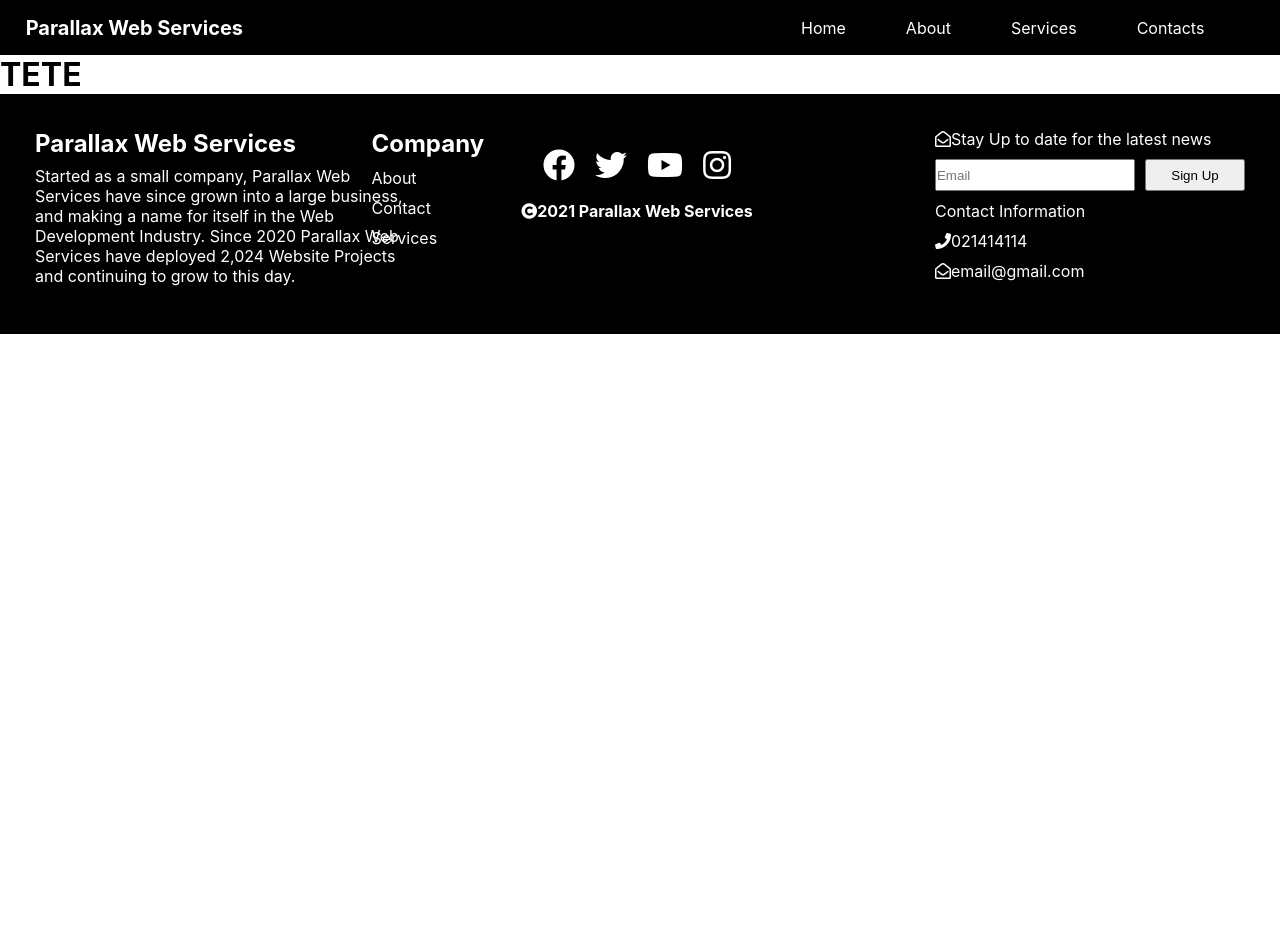
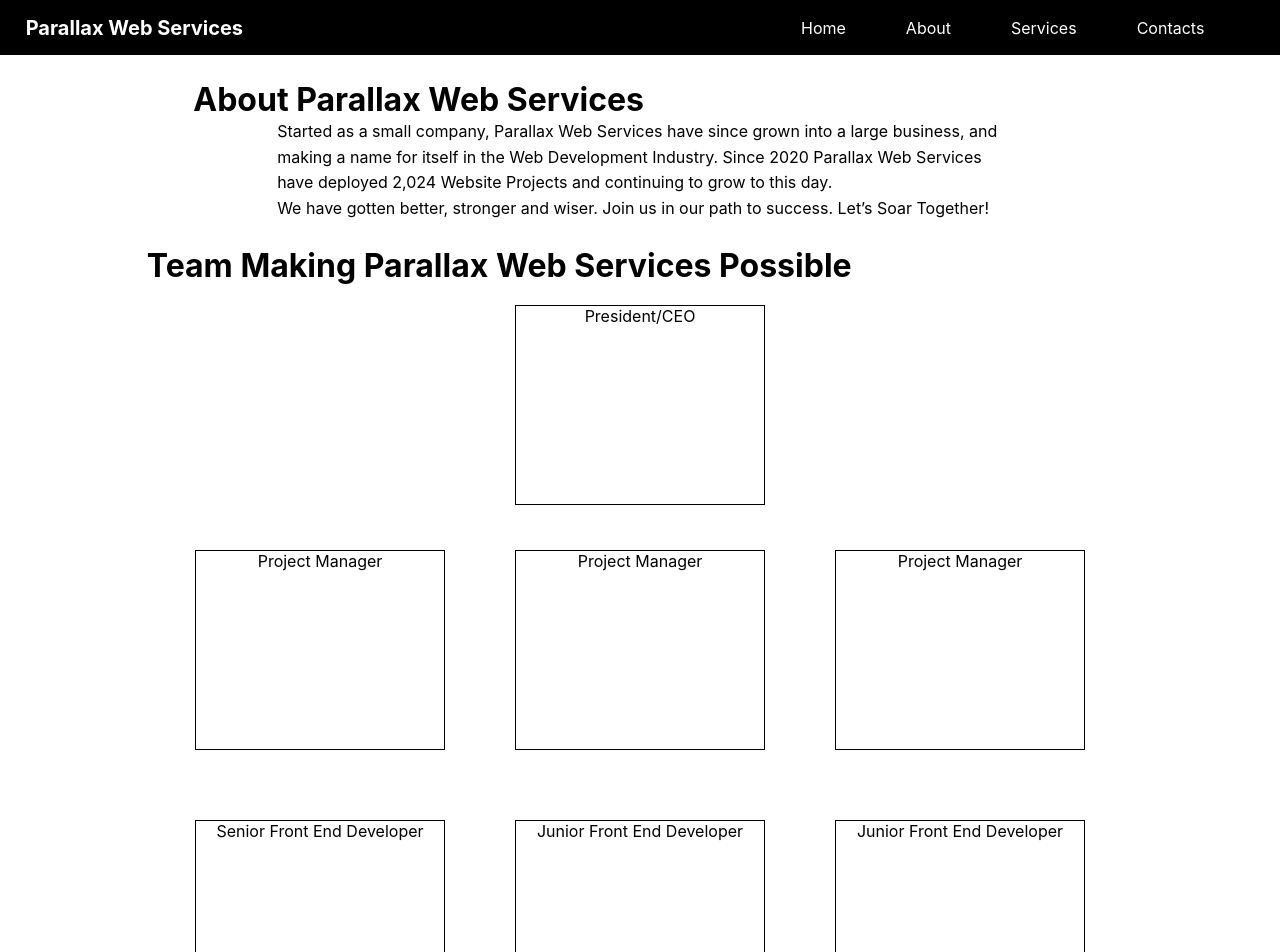
Before and after one commit to lowe25/Company-website, a React (Create React App) app: page /about in a window 1280 px wide. Shown: the top 952 px of the page. Before the commit the page ends 800 px from the top, so only its background shows below. Built offline with nearby package versions, Linux system fonts and the light colour scheme.

Commit message:
About design done

```diff
--- a/src/pages/About.js
+++ b/src/pages/About.js
@@ -1,7 +1,90 @@
-function About(){
-    return(
-        <h1>TETE</h1>
-    )
+function About() {
+  return (
+    <div>
+      <div className="about-container">
+        <div className="comp-about">
+          <h1>About Parallax Web Services</h1>
+          <div className="betlog">
+            <p>
+              Started as a small company, Parallax Web Services have since grown
+              into a large business, and making a name for itself in the Web
+              Development Industry. Since 2020 Parallax Web Services have
+              deployed 2,024 Website Projects and continuing to grow to this
+              day.{" "}
+            </p>
+            <p>
+              We have gotten better, stronger and wiser. Join us in our path to
+              success. Let’s Soar Together!
+            </p>
+          </div>
+        </div>
+      </div>
+
+      <div className="comp-teams">
+        <h1>Team Making Parallax Web Services Possible</h1>
+        <div className="main">
+        <div className="emp-131">
+            <div className="emp-pic"></div>
+            <p>President/CEO</p>
+          </div>
+        </div>
+        <div className="teams">
+        <div className="emp-1">
+            <div className="emp-pic"></div>
+            <p>Project Manager</p>
+          </div>
+
+          <div className="emp-2">
+            <div className="emp-pic"></div>
+            <p>Project Manager</p>
+          </div>
+          <div className="emp-3">
+            <div className="emp-pic"></div>
+            <p>Project Manager</p>
+          </div>
+
+          <div className="emp-4">
+            <div className="emp-pic"></div>
+            <p>Senior Front End Developer</p>
+          </div>
+          <div className="emp-5">
+            <div className="emp-pic"></div>
+            <p>Junior Front End Developer</p>
+          </div>
+          <div className="emp-6">
+            <div className="emp-pic"></div>
+            <p>Junior Front End Developer</p>
+          </div>
+
+          <div className="emp-7">
+            <div className="emp-pic"></div>
+            <p>Senior Back End Developer</p>
+          </div>
+          <div className="emp-8">
+            <div className="emp-pic"></div>
+            <p>Junior Front End Developer</p>
+          </div>
+          <div className="emp-9">
+            <div className="emp-pic"></div>
+            <p>Junior Front End Developer</p>
+          </div>
+
+          <div className="emp-10">
+            <div className="emp-pic"></div>
+            <p>Graphic Designer</p>
+          </div>
+          <div className="emp-11">
+            <div className="emp-pic"></div>
+            <p>Graphic Designer</p>
+          </div>
+          <div className="emp-12">
+            <div className="emp-pic"></div>
+            <p>Graphic Designer</p>
+          </div>
+        </div>
+      </div>
+    </div>
+  );
 }
 
 export default About;
--- a/src/styles/pages/about.scss
+++ b/src/styles/pages/about.scss
@@ -0,0 +1,64 @@
+.about-container {
+  .comp-about {
+    padding: 25px;
+    h1 {
+      text-align: center;
+      position: relative;
+      right: 18%;
+    }
+    .betlog {
+      text-align: center;
+      p {
+        display: inline-block;
+        width: 59%;
+        text-align: left;
+        margin-left: auto;
+        margin-right: auto;
+        line-height: 1.6;
+      }
+    }
+  }
+}
+
+.comp-teams {
+  min-height: 1200px;
+  text-align: center;
+  h1{
+    text-align: center;
+    position: relative;
+    right: 11%;
+  }
+.main{
+    display: grid;
+    justify-content: center;
+    padding: 20px;
+    .emp-131{
+        height: 200px;
+        width: 250px;
+        border: 1px solid black;
+      }
+}
+  .teams {
+    display: grid;
+    grid-template-columns: repeat(3, auto);
+    justify-content: center;
+    gap: 70px;
+    padding: 25px;
+    .emp-1,
+    .emp-2,
+    .emp-3,
+    .emp-4,
+    .emp-5,
+    .emp-6,
+    .emp-7,
+    .emp-8,
+    .emp-9,
+    .emp-10,
+    .emp-11,
+    .emp-12 {
+      height: 200px;
+      width: 250px;
+      border: 1px solid black;
+    }
+  }
+}
```
